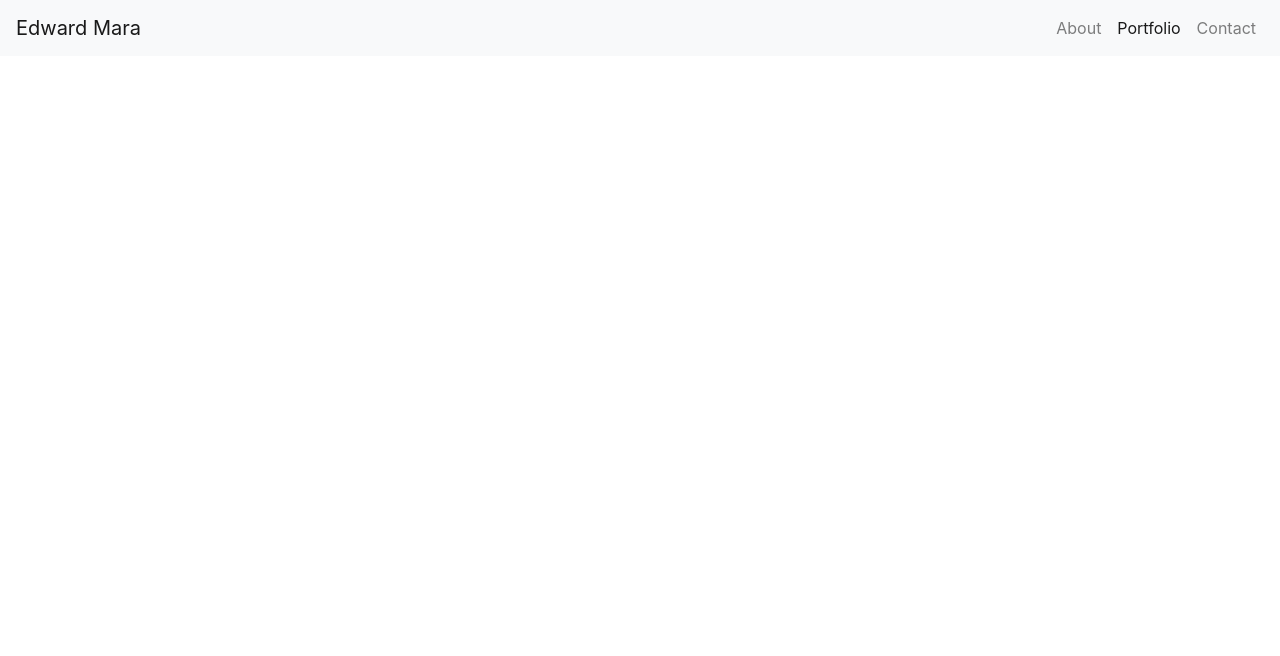
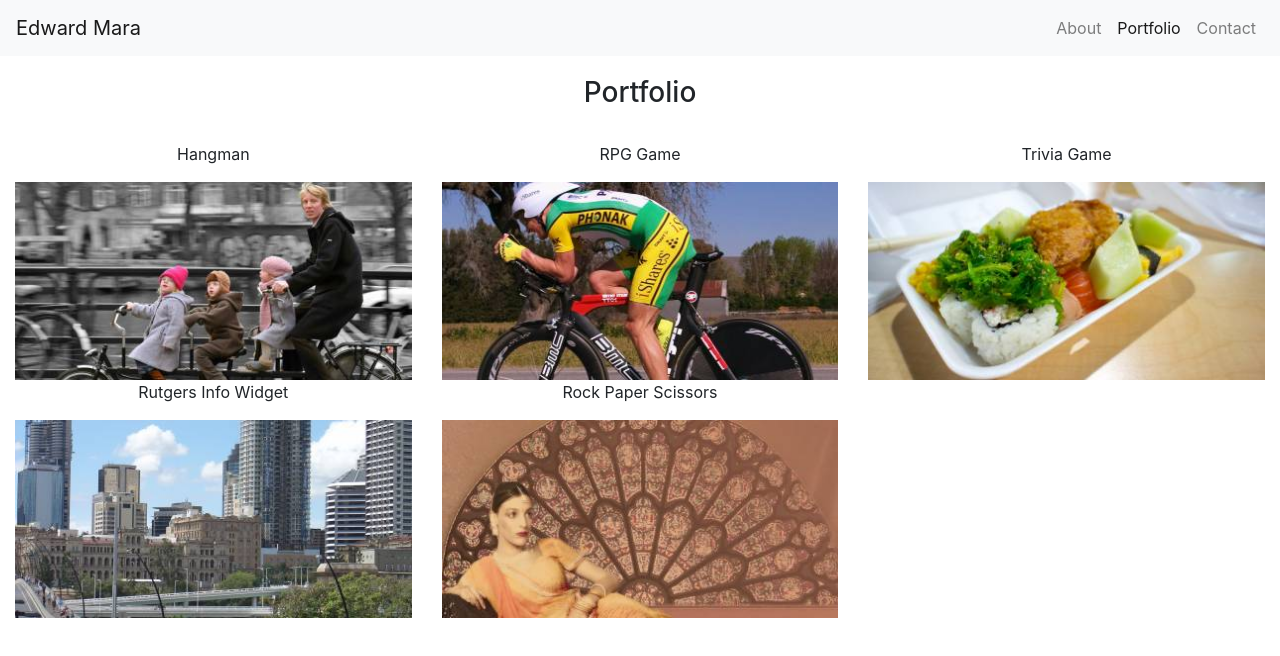
Before and after one commit to EdwardMara/Bootstrap-Portfolio, a plain HTML site: page portfolio.html in a window 1280 px wide. Drawn offline with nearby package versions, Linux system fonts and the light colour scheme.

Commit message:
added pictures to portfolio page

```diff
--- a/portfolio.html
+++ b/portfolio.html
@@ -8,13 +8,14 @@
     <title>Edward Mara</title>
     <link rel="stylesheet" href="https://stackpath.bootstrapcdn.com/bootstrap/4.3.1/css/bootstrap.min.css"
         integrity="sha384-ggOyR0iXCbMQv3Xipma34MD+dH/1fQ784/j6cY/iJTQUOhcWr7x9JvoRxT2MZw1T" crossorigin="anonymous">
-
+    <link rel="stylesheet" href="assets/css/style.css">
 </head>
 
 <body>
     <nav class="navbar navbar-expand-lg navbar-light bg-light">
         <a class="navbar-brand" href="#">Edward Mara</a>
-        <button class="navbar-toggler" type="button" data-toggle="collapse" data-target="#navbarNavAltMarkup" aria-controls="navbarNavAltMarkup" aria-expanded="false" aria-label="Toggle navigation">
+        <button class="navbar-toggler" type="button" data-toggle="collapse" data-target="#navbarNavAltMarkup"
+            aria-controls="navbarNavAltMarkup" aria-expanded="false" aria-label="Toggle navigation">
             <span class="navbar-toggler-icon"></span>
         </button>
         <div class="collapse navbar-collapse" id="navbarNavAltMarkup">
@@ -25,6 +26,33 @@
             </div>
         </div>
     </nav>
+    <div class="container-fluid bg-3 text-center">
+        <h3>Portfolio</h3><br>
+        <div class="row">
+            <div class="col-sm-4">
+                <p>Hangman</p>
+                <img src="assets/images/PH1.jfif" class="img-responsive" style="width:100%" alt="Image">
+            </div>
+            <div class="col-sm-4">
+                <p>RPG Game</p>
+                <img src="assets/images/PH2.jfif" class="img-responsive" style="width:100%" alt="Image">
+            </div>
+            <div class="col-sm-4">
+                <p>Trivia Game</p>
+                <img src="assets/images/PH3.jfif" class="img-responsive" style="width:100%" alt="Image">
+            </div>
+        </div>
+        <div class="row">
+                <div class="col-sm-4">
+                    <p>Rutgers Info Widget</p>
+                    <img src="assets/images/PH4.jfif" class="img-responsive" style="width:100%" alt="Image">
+                </div>
+                <div class="col-sm-4">
+                    <p>Rock Paper Scissors</p>
+                    <img src="assets/images/PH5.jfif" class="img-responsive" style="width:100%" alt="Image">
+                </div>
+            </div>
+    </div>
 
 </body>
 
```
Also changed, not shown: contact.html (+1 -1 lines), assets/images/PH1.jfif (added), assets/images/PH2.jfif (added), assets/images/PH3.jfif (added), assets/images/PH4.jfif (added), assets/images/PH5.jfif (added).
